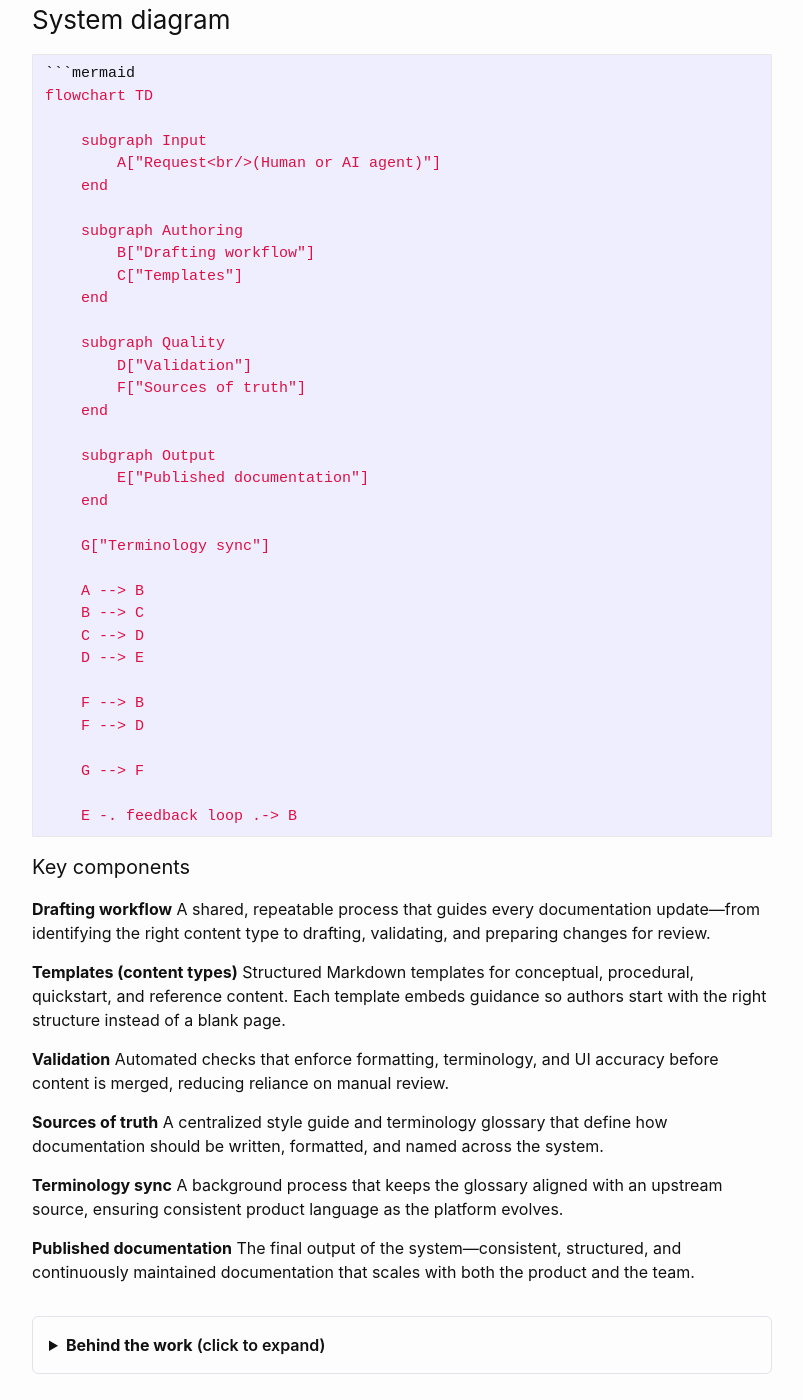
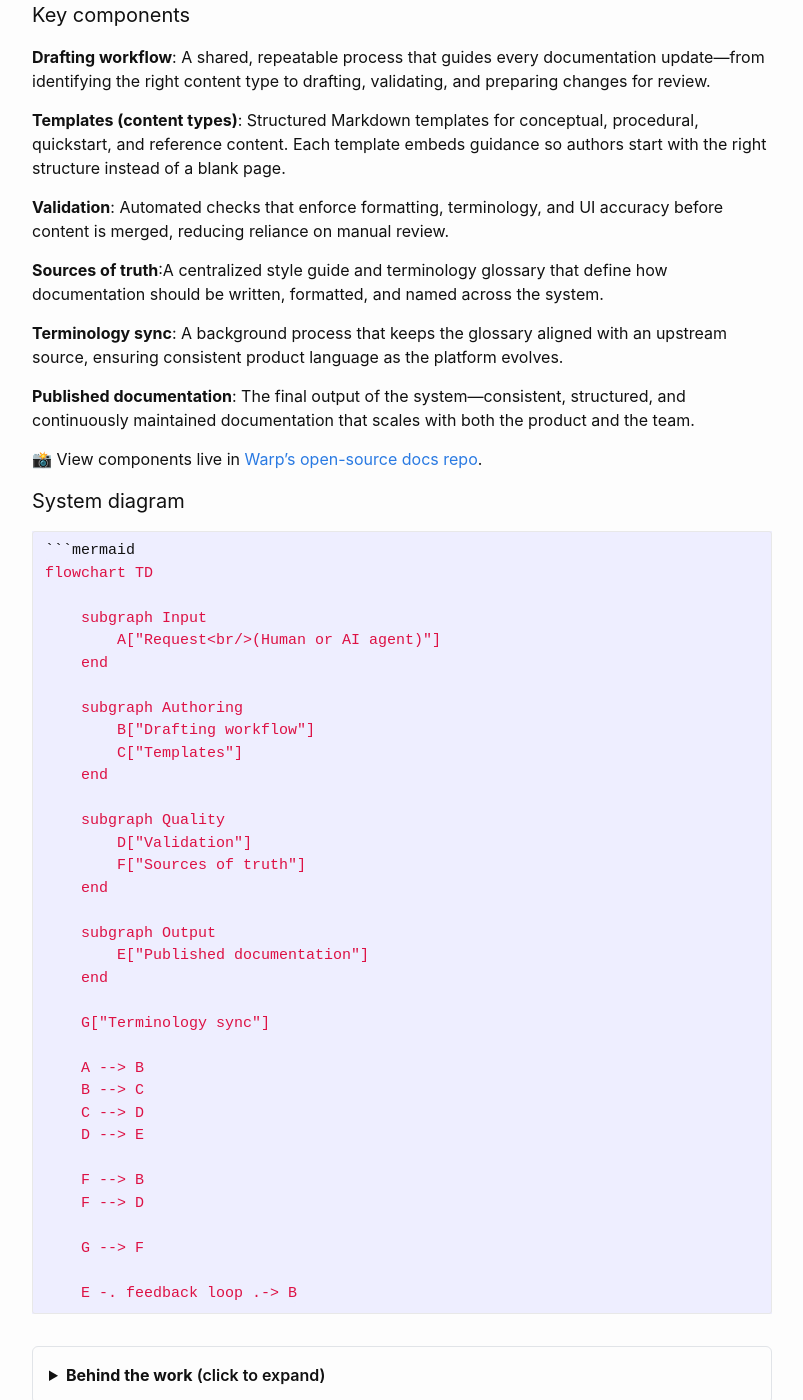
Before and after one commit to rachaelrenk/rachaelrenk.github.io, a Jekyll site: the page built from docs/_posts/2026-05-02-content-system-warp.markdown, in a window 1280 px wide and 1400 px high, scrolled down 1538 px. Shown: the whole window, without its empty margins (238-1041 px from the left). Built offline with Jekyll 4.4.1, drawn with Linux system fonts in a browser that asks for light colours; some of the changed lines change nothing that is shown.

Commit message:
Update 2026-05-02-content-system-warp.markdown

````diff
--- a/docs/_posts/2026-05-02-content-system-warp.markdown
+++ b/docs/_posts/2026-05-02-content-system-warp.markdown
@@ -56,7 +56,23 @@ These components work together as a single pipeline: content is created using te
 
 The result is a documentation system that scales with the product—reducing manual review, improving consistency, and enabling both humans and AI agents to contribute effectively.
 
-### System diagram
+#### Key components
+
+**Drafting workflow**: A shared, repeatable process that guides every documentation update—from identifying the right content type to drafting, validating, and preparing changes for review.
+
+**Templates (content types)**: Structured Markdown templates for conceptual, procedural, quickstart, and reference content. Each template embeds guidance so authors start with the right structure instead of a blank page.
+
+**Validation**: Automated checks that enforce formatting, terminology, and UI accuracy before content is merged, reducing reliance on manual review.
+
+**Sources of truth**:A centralized style guide and terminology glossary that define how documentation should be written, formatted, and named across the system.
+
+**Terminology sync**: A background process that keeps the glossary aligned with an upstream source, ensuring consistent product language as the platform evolves.
+
+**Published documentation**: The final output of the system—consistent, structured, and continuously maintained documentation that scales with both the product and the team.
+
+📸 View components live in [Warp's open-source docs repo](https://github.com/warpdotdev/docs/tree/main/.warp).
+
+#### System diagram
 
 
 ```markdown
@@ -95,25 +111,6 @@ flowchart TD
 
     E -. feedback loop .-> B
 ```
-#### Key components
-
-**Drafting workflow**
-A shared, repeatable process that guides every documentation update—from identifying the right content type to drafting, validating, and preparing changes for review.
-
-**Templates (content types)**
-Structured Markdown templates for conceptual, procedural, quickstart, and reference content. Each template embeds guidance so authors start with the right structure instead of a blank page.
-
-**Validation**
-Automated checks that enforce formatting, terminology, and UI accuracy before content is merged, reducing reliance on manual review.
-
-**Sources of truth**
-A centralized style guide and terminology glossary that define how documentation should be written, formatted, and named across the system.
-
-**Terminology sync**
-A background process that keeps the glossary aligned with an upstream source, ensuring consistent product language as the platform evolves.
-
-**Published documentation**
-The final output of the system—consistent, structured, and continuously maintained documentation that scales with both the product and the team.
 
 <details>
 <summary><strong>Behind the work</strong> (click to expand)</summary>
````
